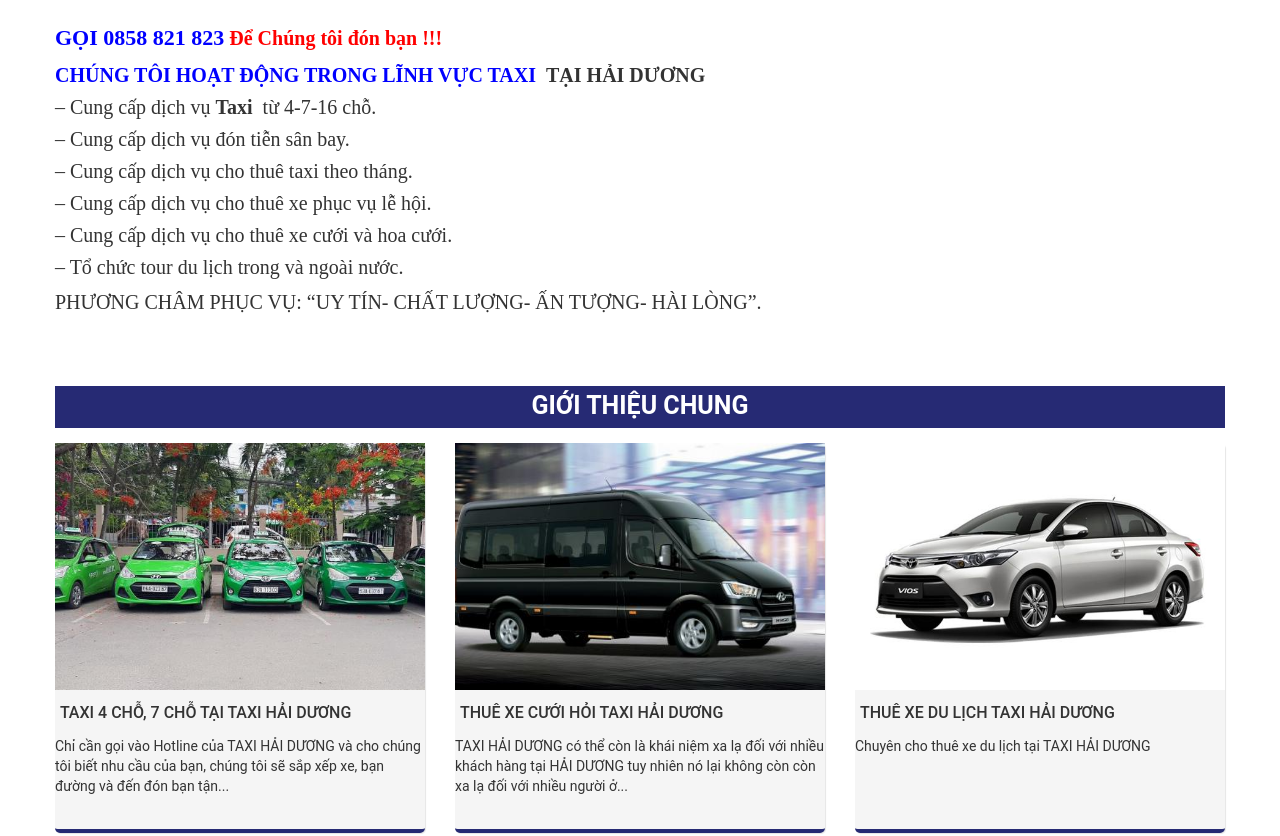
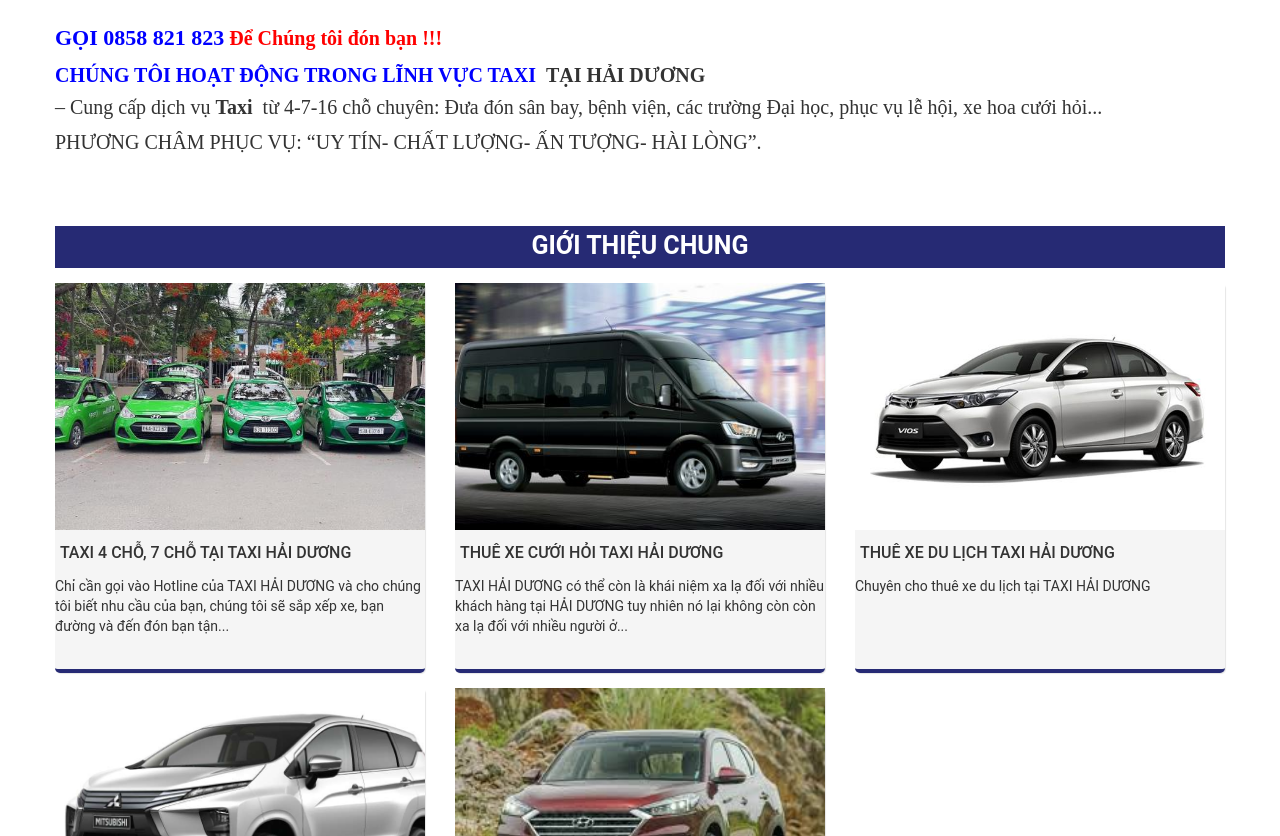
Before and after one commit to taxihaiduong/taxihaiduong.github.io, a plain HTML site: page index.html in a window 1280 px wide. Shown: the part 984-1820 px from the top of the page. Drawn offline with Linux system fonts and the light colour scheme; no server answers.

Commit message:
update comment 1

```diff
--- a/index.html
+++ b/index.html
@@ -203,17 +203,7 @@
 					<p dir="ltr"><span style="font-size:22px;"><span style="color:#0000FF;"><span style="font-family:times new roman,times,serif;"><strong>GỌI</strong> <strong>0858 821 823</strong></span></span></span><span style="font-size:20px;"><span style="font-family:times new roman,times,serif;"><span style="color:#FF0000;"><strong> Để Chúng tôi đón bạn !!!</strong></span></span></span></p>
 					<h3 dir="ltr"><span style="font-size:20px;"><span style="color:#0000FF;"><strong><span style="font-family:times new roman,times,serif;">CHÚNG TÔI HOẠT ĐỘNG TRONG LĨNH VỰC TAXI </span></strong></span></span><span style="font-size:20px;"><span style="font-family:times new roman,times,serif;"><strong>&nbsp;TẠI HẢI DƯƠNG</strong></span></span></h3>
 
-					<h3 dir="ltr"><span style="font-size:20px;"><span style="font-family:times new roman,times,serif;">–&nbsp;Cung cấp&nbsp;dịch vụ&nbsp;<strong>Taxi&nbsp;</strong>&nbsp;từ 4-7-16 chỗ.</span></span></h3>
-
-					<h3 dir="ltr"><span style="font-size:20px;"><span style="font-family:times new roman,times,serif;">– Cung cấp dịch vụ đón tiễn sân bay.</span></span></h3>
-
-					<h3 dir="ltr"><span style="font-size:20px;"><span style="font-family:times new roman,times,serif;">– Cung cấp dịch vụ&nbsp;cho thuê taxi theo tháng.</span></span></h3>
-
-					<h3><span style="font-size:20px;"><span style="font-family:times new roman,times,serif;">– Cung cấp dịch vụ cho thuê xe phục vụ lễ hội.</span></span></h3>
-
-					<h3><span style="font-size:20px;"><span style="font-family:times new roman,times,serif;">– Cung cấp&nbsp;dịch vụ cho&nbsp;thuê xe cưới&nbsp;và hoa cưới.</span></span></h3>
-
-					<h3><span style="font-size:20px;"><span style="font-family:times new roman,times,serif;">– Tổ chức tour du lịch trong và ngoài nước.</span></span></h3>
+					<h3 dir="ltr"><span style="font-size:20px;"><span style="font-family:times new roman,times,serif;">–&nbsp;Cung cấp&nbsp;dịch vụ&nbsp;<strong>Taxi&nbsp;</strong>&nbsp;từ 4-7-16 chỗ chuyên: Đưa đón sân bay, bệnh viện, các trường Đại học, phục vụ lễ hội, xe hoa cưới hỏi...</span></span></h3>
 
 					<p><span style="font-size:20px;"><span style="font-family:times new roman,times,serif;">PHƯƠNG CHÂM PHỤC VỤ:&nbsp;“UY TÍN- CHẤT LƯỢNG- ẤN TƯỢNG- HÀI LÒNG”.</span></span></p>
 
```
